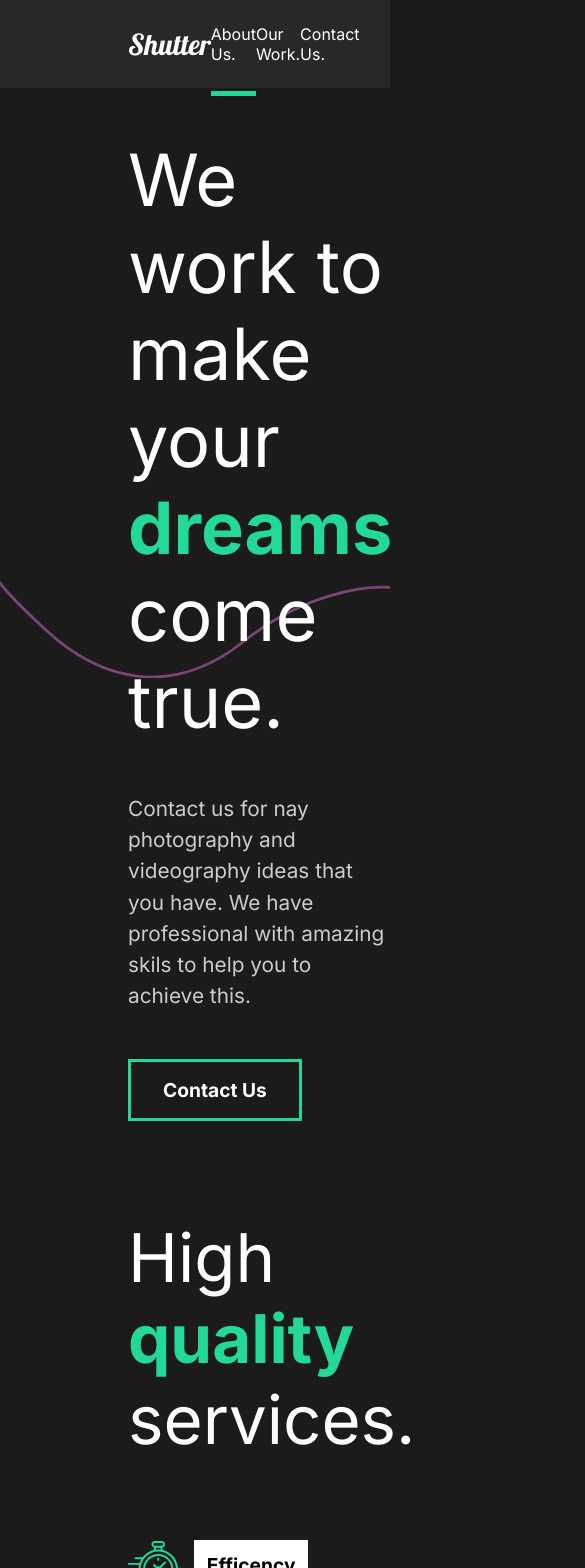
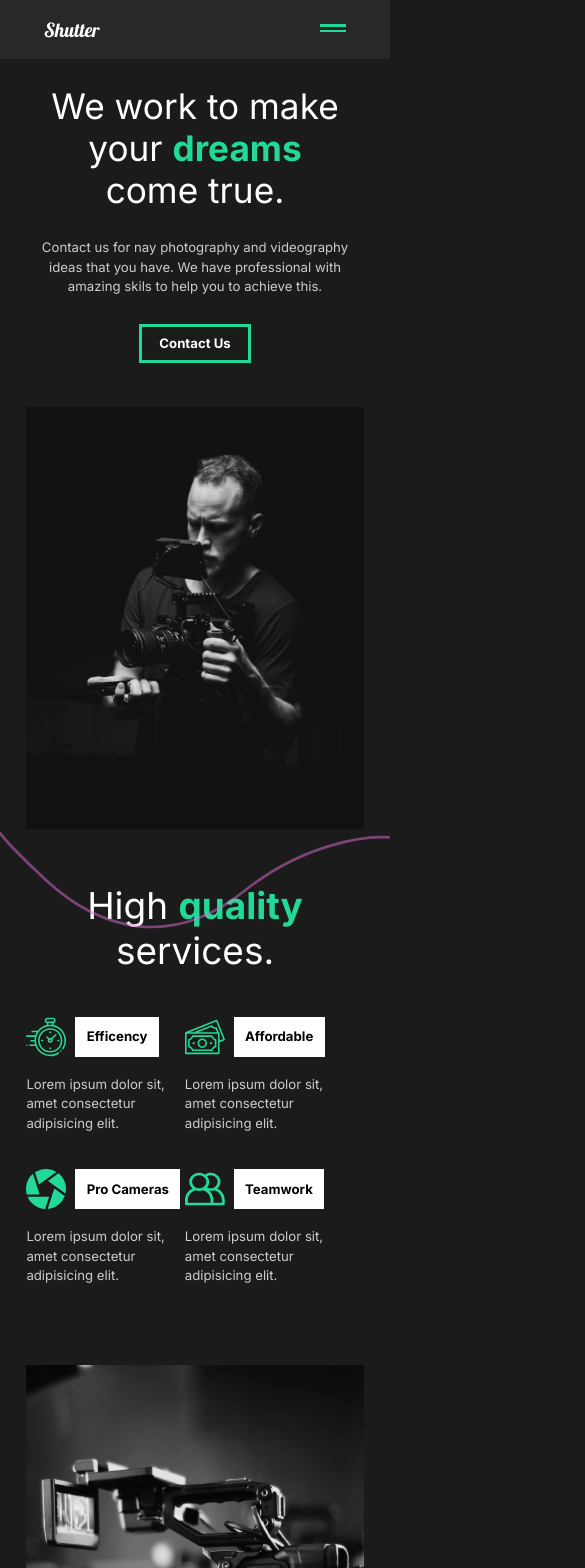
Before and after one commit to iam-saad/react-landing-page-with-framer-motion, a React (Create React App) app: page / in a window 390 px wide. Shown: the top 1568 px of the page, 585 px wide, since content can reach past the window. Built offline with nearby package versions, Linux system fonts and the light colour scheme.

Commit message:
added media query, style it and fixed some quirks

```diff
--- a/src/animation.js
+++ b/src/animation.js
@@ -94,9 +94,11 @@ export const slider = {
 export const SliderContainer = {
 	hidden: {
 		opacity: 1,
+		background: '#ffffff',
 	},
 	show: {
 		opacity: 1,
+		background: 'transparent',
 		transition: {
 			staggerChildren: 0.15,
 			ease: 'easeOut',
--- a/src/components/AboutServices.js
+++ b/src/components/AboutServices.js
@@ -85,11 +85,23 @@ const StyleServices = styled(StyleAbout)`
 	h2 {
 		font-weight: lighter;
 	}
+	@media only screen and (max-width: 756px) {
+		p {
+			font-size: 1.5rem;
+			text-align: left;
+		}
+	}
 `;
 const Cards = styled.div`
 	display: flex;
 	flex-wrap: wrap;
 	padding-top: 5rem;
+	@media only screen and (max-width: 428px) {
+		padding-left: 2rem;
+	}
+	@media only screen and (max-width: 400px) {
+		padding-left: 0rem;
+	}
 `;
 const Card = styled.div`
 	flex-basis: 20rem;
@@ -104,6 +116,28 @@ const Card = styled.div`
 		background: white;
 		color: black;
 	}
+	@media only screen and (max-width: 1400px) {
+		flex-basis: 18rem;
+	}
+	@media only screen and (max-width: 1064px) {
+		flex-basis: 22rem;
+	}
+	@media only screen and (max-width: 756px) {
+		flex-basis: 19rem;
+		.icon {
+			img {
+				height: 40px;
+				width: 40px;
+			}
+			h3 {
+				font-size: 1.5rem;
+				padding: 1.3rem;
+			}
+		}
+	}
+	@media only screen and (max-width: 480px) {
+		flex-basis: 18rem;
+	}
 `;
 
 export default AboutServices;
--- a/src/components/GlobalStyles.js
+++ b/src/components/GlobalStyles.js
@@ -6,6 +6,14 @@ const GlobalStyles = createGlobalStyle`
     margin: 0;
     padding: 0;
     box-sizing: border-box;
+  }
+  html{
+    @media only screen and (max-width: 1500px) {
+      font-size: 85%;
+    }
+    @media only screen and (max-width: 756px) {
+      font-size: 55%;
+    }
   }
   body{
     background: #1b1b1b;
--- a/src/components/Nav.js
+++ b/src/components/Nav.js
@@ -1,4 +1,4 @@
-import React from 'react';
+import React, { useState } from 'react';
 import styled from 'styled-components';
 
 //Links
@@ -7,6 +7,10 @@ import { Link, useLocation } from 'react-router-dom';
 import { motion } from 'framer-motion';
 
 const Nav = () => {
+	const [navActive, setNavActive] = useState(false);
+	const navbarHandler = () => {
+		setNavActive(!navActive);
+	};
 	const { pathname } = useLocation();
 	return (
 		<StyleNav>
@@ -15,7 +19,7 @@ const Nav = () => {
 					Shutter
 				</Link>
 			</h1>
-			<ul>
+			<ul className={navActive ? 'active' : ''}>
 				<li>
 					<Link to='/'>About Us.</Link>
 					<Line
@@ -41,6 +45,10 @@ const Nav = () => {
 					/>
 				</li>
 			</ul>
+			<div className='navToggle' onClick={navbarHandler}>
+				<div className={navActive ? 'line line1 active' : 'line line1'}></div>
+				<div className={navActive ? 'line line2 active' : 'line line2'}></div>
+			</div>
 		</StyleNav>
 	);
 };
@@ -57,8 +65,9 @@ const StyleNav = styled.nav`
 	top: 0;
 	left: 0;
 	z-index: 3;
+	// overflow-x: hidden;
 	a {
-		color: #fff;
+		color: white;
 		text-decoration: none;
 	}
 	h1 {
@@ -78,6 +87,64 @@ const StyleNav = styled.nav`
 		font-size: 1rem;
 		position: relative;
 	}
+	@media only screen and (max-width: 1200px) {
+		padding: 1.5rem 5rem;
+		min-height: 7vh;
+		ul {
+			width: 50%;
+		}
+	}
+	@media only screen and (max-width: 756px) {
+		padding: 1.5rem 5rem;
+	}
+	@media only screen and (max-width: 428px) {
+		#logo {
+			font-size: 2.2rem;
+		}
+		.navToggle {
+			pointer-events: all;
+			cursor: pointer;
+			z-index: 2;
+		}
+		.line {
+			height: 0.3rem;
+			width: 3rem;
+			margin-bottom: 0.3rem;
+			background: #23d997;
+			pointer-events: none;
+			transition: all 1s ease-in-out;
+		}
+		ul {
+			position: absolute;
+			top: 0;
+			left: 0;
+			height: 100vh;
+			width: 100%;
+			padding: 5rem;
+			background: #282828;
+			display: flex;
+			flex-direction: column;
+			justify-content: space-around;
+			align-items: center;
+			transform: translateX(200%);
+			transition: all 1s ease-in-out;
+		}
+		ul.active {
+			transform: translateX(0%);
+			transition: all 1s ease-in-out;
+		}
+		li {
+			font-size: 2.5rem;
+		}
+		.line1.active {
+			transform: rotate(45deg) translateY(0.4rem);
+			transition: all 1s ease-in-out;
+		}
+		.line2.active {
+			transform: rotate(-45deg) translateY(-0.4rem);
+			transition: all 1s ease-in-out;
+		}
+	}
 `;
 
 const Line = styled(motion.div)`
--- a/src/components/Toggle.js
+++ b/src/components/Toggle.js
@@ -14,14 +14,14 @@ const Toggle = ({ children, title }) => {
 };
 
 const StyledToggle = styled(motion.div)`
-	padding: 2rem 0rem;
+	padding: 1rem 0rem;
 	cursor: pointer;
 	.answer {
-		padding: 2rem 0rem;
+		padding: 1rem 0rem;
 	}
 	h4 {
 		font-size: 2.5rem;
-		padding: 2rem 0rem;
+		padding: 1rem 0rem;
 	}
 	p {
 		font-size: 1.2rem;
@@ -33,6 +33,12 @@ const StyledToggle = styled(motion.div)`
 		height: 0.3rem;
 		margin: 2rem 0rem;
 	}
+
+	@media only screen and (max-width: 756px) {
+		p {
+			font-size: 1.5rem;
+		}
+	}
 `;
 
 export default Toggle;
--- a/src/pages/MovieDetails.js
+++ b/src/pages/MovieDetails.js
@@ -68,6 +68,13 @@ const StyleHeadline = styled.div`
 		height: 80vh;
 		object-fit: cover;
 	}
+	@media only screen and (max-width: 756px) {
+		min-height: auto;
+		img {
+			height: 100%;
+			width: 100%;
+		}
+	}
 `;
 
 const StyleAwards = styled.div`
@@ -88,6 +95,14 @@ const StyleAwards = styled.div`
 			padding: 2.5rem 0rem;
 		}
 	}
+	@media only screen and (max-width: 756px) {
+		min-height: auto;
+		display: block;
+		margin: 4rem 5rem;
+		.award {
+			padding: 2.5rem;
+		}
+	}
 `;
 
 const StyleImageDisplay = styled.div`
--- a/src/pages/OurWork.js
+++ b/src/pages/OurWork.js
@@ -89,6 +89,10 @@ const StyleWork = styled(motion.div)`
 	min-height: 90vh;
 	background: #fff;
 	color: #000;
+
+	@media only screen and (max-width: 756px) {
+		padding: 2rem;
+	}
 `;
 
 const StyleMovie = styled(motion.div)`
@@ -108,6 +112,13 @@ const StyleMovie = styled(motion.div)`
 		width: 100%;
 		margin-bottom: 4rem;
 		background: #23d997;
+	}
+	@media only screen and (max-width: 756px) {
+		padding: 3rem;
+		img {
+			height: 100%;
+			width: 100%;
+		}
 	}
 `;
 
--- a/src/style.js
+++ b/src/style.js
@@ -8,11 +8,34 @@ export const StyleAbout = styled(motion.div)`
 	justify-content: space-between;
 	padding: 3rem 8rem;
 	color: white;
+	@media only screen and (max-width: 1200px) {
+		min-height: auto;
+		display: block;
+		padding: 5rem;
+	}
+	@media only screen and (max-width: 756px) {
+		display: block;
+		min-height: 80vh;
+		padding: 5rem;
+		text-align: center;
+	}
+	@media only screen and (max-width: 428px) {
+		padding: 3rem;
+		h1 {
+			font-size: 4rem;
+		}
+	}
 `;
 
 export const StyleDescription = styled.div`
 	flex: 1;
 	z-index: 2;
+	@media only screen and (max-width: 756px) {
+		p,
+		button {
+			font-size: 1.5rem;
+		}
+	}
 `;
 
 export const StyleImage = styled.div`
@@ -25,6 +48,22 @@ export const StyleImage = styled.div`
 		height: 80vh;
 		object-fit: cover;
 	}
+	@media only screen and (max-width: 1200px) {
+		padding-left: 0rem;
+		padding-top: 5rem;
+		img {
+			height: 50vh;
+		}
+	}
+	@media only screen and (max-width: 756px) {
+		padding-left: 0rem;
+		padding-top: 5rem;
+		img {
+			height: 50vh;
+		}
+	}
+	@media only screen and (max-width: 428px) {
+	}
 `;
 
 export const StyleHide = styled.div`
```
